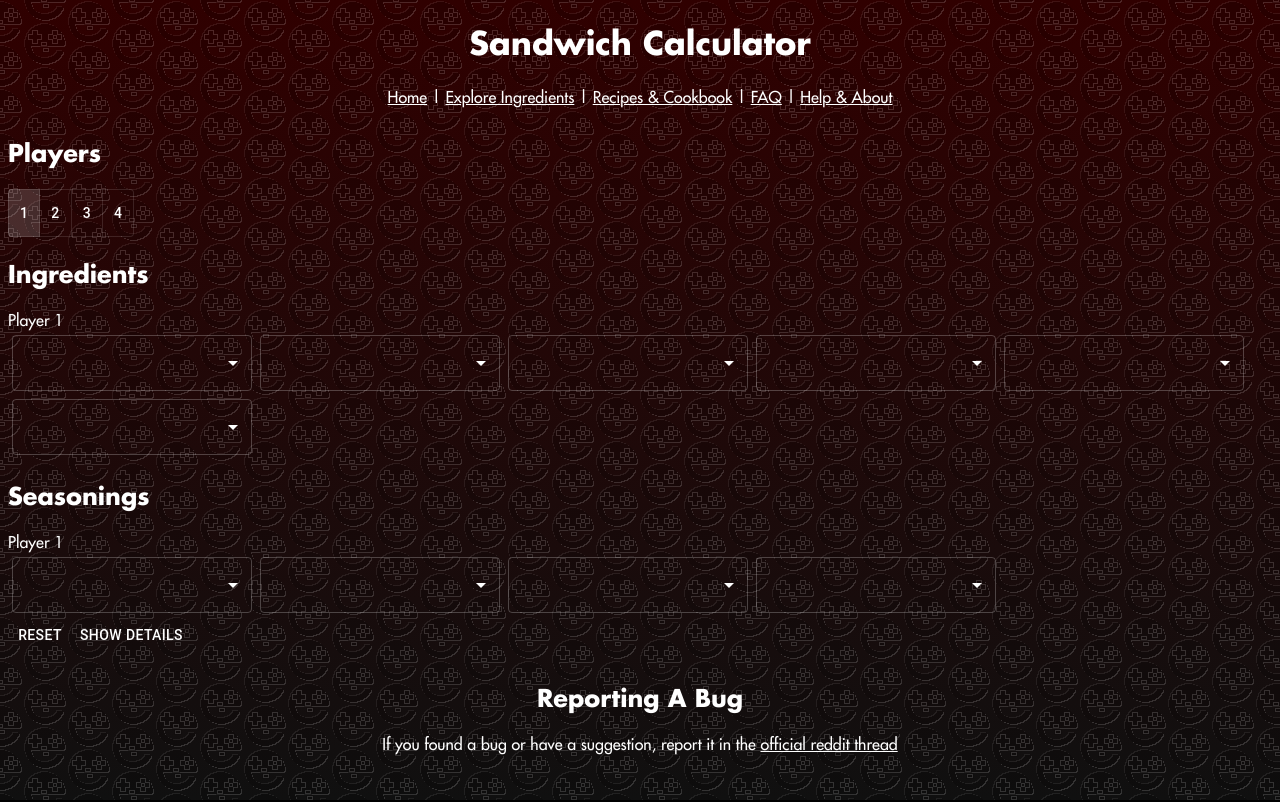
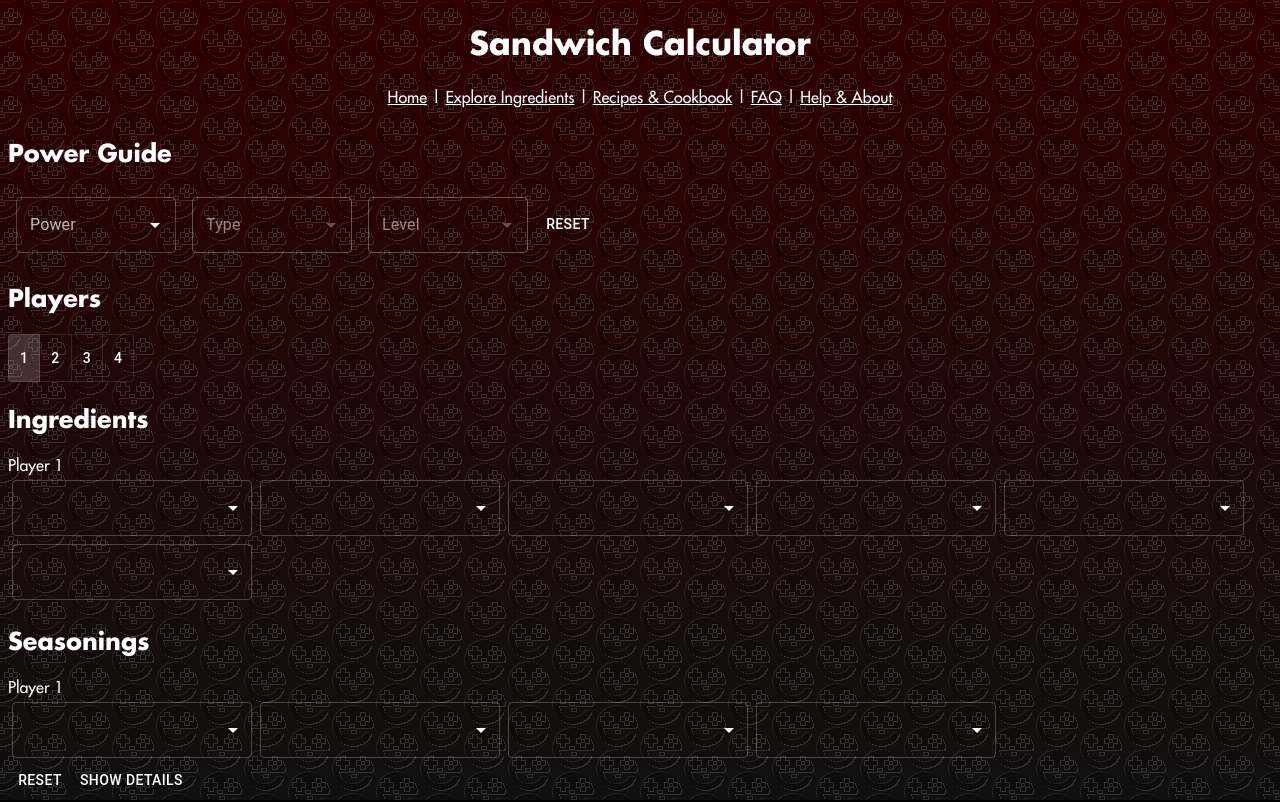
Before and after one commit to enigma0Z/pokemon-sv-sandwich-calc, a React (Create React App) app: page / in a window 1280 px wide. Shown: the top 802 px of the page. Built offline with nearby package versions, Linux system fonts and the light colour scheme.

Commit message:
Add requirement guide

```diff
--- a/src/pages/HomeV2/index.tsx
+++ b/src/pages/HomeV2/index.tsx
@@ -3,11 +3,13 @@ import { useState, useEffect } from 'react';
 import { Box, Button, MenuItem, Select, SelectChangeEvent, Theme, ToggleButton, ToggleButtonGroup, useTheme } from '@mui/material';
 import { findRecipe, Ingredients, Seasonings } from '../../data/Cookbooks';
 import { Ingredient } from '../../data/Cookbook';
-import { calculateSandwich } from '../../data/calc';
-import Sandwich, { powerName } from '../../components/SandwichV2';
+import { calculateSandwich, powerName, powerRequirements } from '../../data/calc';
+import Sandwich from '../../components/SandwichV2';
 import { useLocation, useOutletContext } from 'react-router-dom';
 import { isMobile } from 'react-device-detect';
 import StatBubbles from '../../components/StatBubbles';
+import PowerSelect from '../../components/PowerSelect';
+import PowerRequirementComponent from '../../components/PowerRequirementComponent';
 
 const INGREDIENTS_PER_PLAYER = 6
 const SEASONINGS_PER_PLAYER = 4
@@ -89,6 +91,10 @@ export default function HomeV2() {
     }
   }
 
+  const [guidePower, setGuidePower]: [string | undefined, (value: string | undefined) => void] = useState()
+  const [guideType, setGuideType]: [string | undefined, (value: string | undefined) => void] = useState()
+  const [guideLevel, setGuideLevel]: [number | undefined, (value: number | undefined) => void] = useState()
+
   const [ingredients, setIngredients]: [string[], any] = useState(uriIngredients)
   const [seasonings, setSeasonings]: [string[], any] = useState(uriSeasonings)
 
@@ -107,12 +113,25 @@ export default function HomeV2() {
     if (seasoning !== null && foundSeasoning !== undefined) actualSeasonings.push(foundSeasoning)
   }
 
-  const sandwich: JSX.Element[] = []
+  let calculatedSandwich
+  let foundSandwich
   if (
     actualIngredients.length > 0 && actualSeasonings.length > 0
   ) {
-    const foundSandwich = findRecipe(actualIngredients.map(x => x.name), actualSeasonings.map(x => x.name))
-    const calculatedSandwich = calculateSandwich(actualIngredients, actualSeasonings)
+    foundSandwich = findRecipe(actualIngredients.map(x => x.name), actualSeasonings.map(x => x.name))
+    calculatedSandwich = calculateSandwich(actualIngredients, actualSeasonings)
+
+    gtag('event', 'home_sandwich_create', {
+      ingredients: calculatedSandwich.ingredients.map(x => x.name),
+      seasonings: calculatedSandwich.seasonings.map(x => x.name),
+      powers: calculatedSandwich.powers.map(x => powerName(x))
+    })
+  }
+
+  const sandwich: JSX.Element[] = []
+  if (
+    calculatedSandwich
+  ) {
     if (foundSandwich) {
       calculatedSandwich.name = foundSandwich.name
       calculatedSandwich.description = foundSandwich.description
@@ -120,11 +139,6 @@ export default function HomeV2() {
       calculatedSandwich.number = foundSandwich.number
       calculatedSandwich.powers = foundSandwich.powers
     }
-    gtag('event', 'home_sandwich_create', {
-      ingredients: calculatedSandwich.ingredients.map(x => x.name),
-      seasonings: calculatedSandwich.seasonings.map(x => x.name),
-      powers: calculatedSandwich.powers.map(x => powerName(x))
-    })
     sandwich.push(<Sandwich showDetails={showDetails} {...calculatedSandwich}></Sandwich>)
   }
 
@@ -270,8 +284,30 @@ export default function HomeV2() {
     }
   }
 
+  let GuideElement: JSX.Element[] = []
+
+  if (guidePower && (guideType || guidePower === 'Egg') && guideLevel) GuideElement = [
+    <PowerRequirementComponent requirements={powerRequirements(
+      [{name: guidePower, type: guideType, level: guideLevel}],
+      calculatedSandwich
+    )} />
+  ]
+
   return (
     <>
+      <Box>
+        <h2>Power Guide</h2>
+      </Box>
+      <Box display='flex' flexDirection='row' flexWrap='wrap'>
+        <PowerSelect
+          onChange={(power, type, level) => {
+            setGuidePower(power)
+            setGuideType(type)
+            setGuideLevel(level)
+          }}
+        />
+        { GuideElement }
+      </Box>
       <Box><h2>Players</h2></Box>
       <Box display='flex' flexDirection='row' flexWrap='wrap'>
         <ToggleButtonGroup value={players} exclusive={true} onChange={(event, value) => {
```
